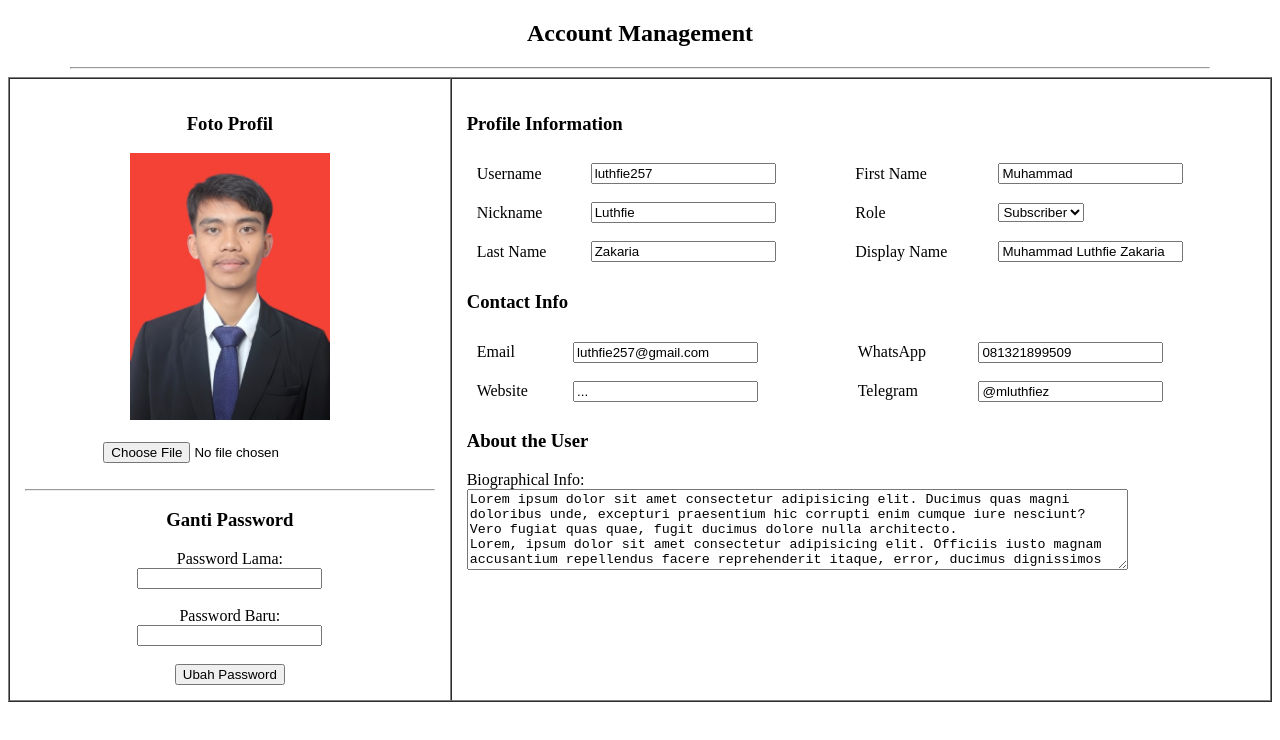
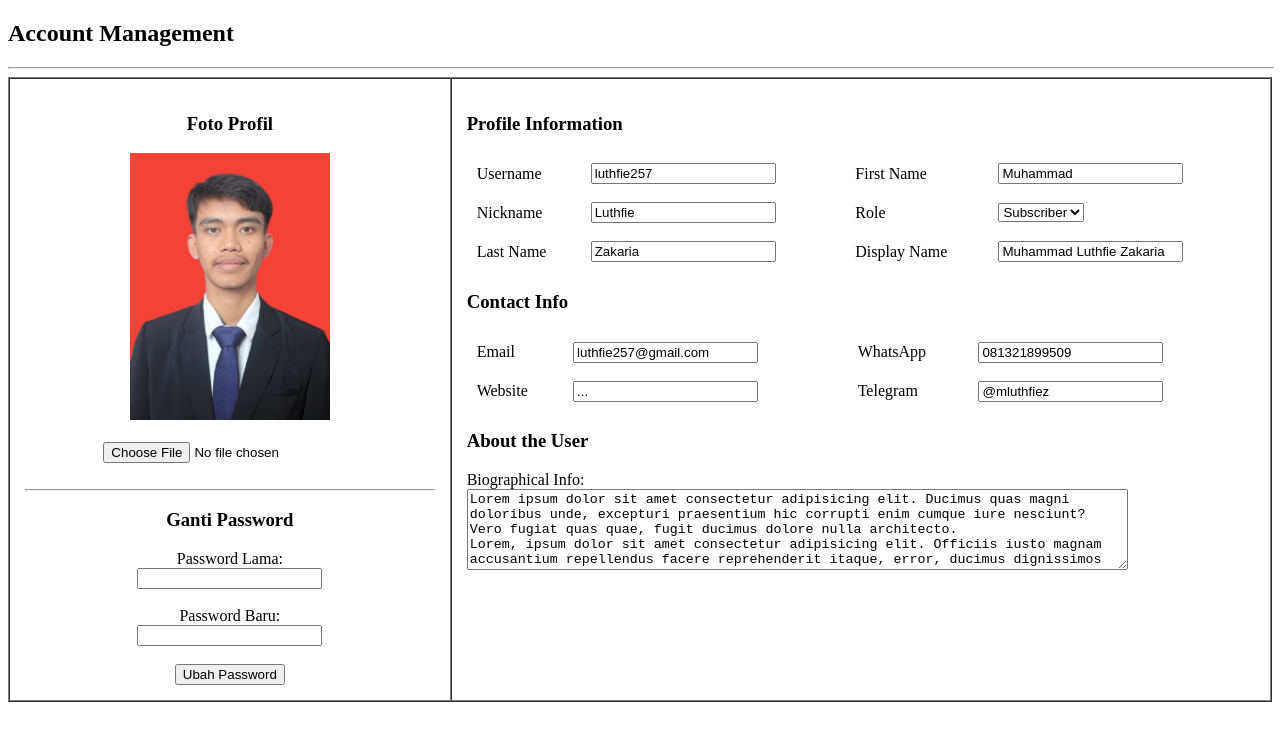
Before and after one commit to luthfie257/latihan-git-4, a plain HTML site: page biodata.html in a window 1280 px wide. Drawn offline with Linux system fonts and the light colour scheme.

Commit message:
Merubah posisi account management

```diff
--- a/biodata.html
+++ b/biodata.html
@@ -5,8 +5,8 @@
     <title>Form Profil Pengguna</title>
   </head>
   <body>
-    <h2 align="center">Account Management</h2>
-    <hr width="90%" />
+    <h2 align="left">Account Management</h2>
+    <hr width="100%" />
 
     <table border="1" cellpadding="15" cellspacing="0" width="100%">
       <tr valign="top">
```
